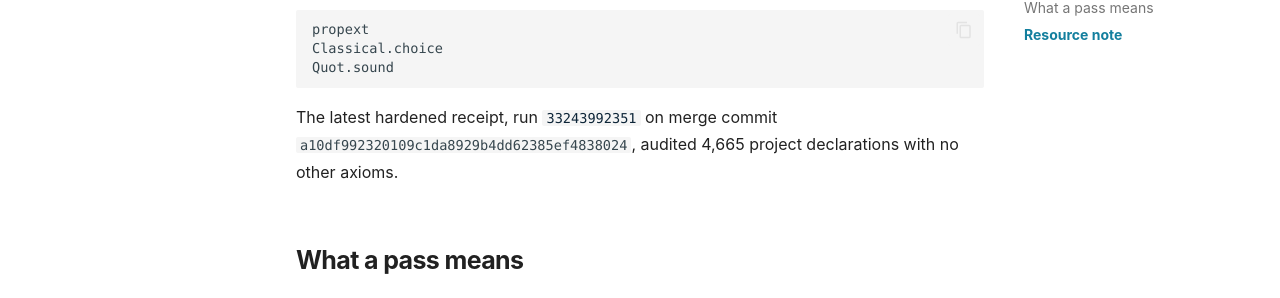
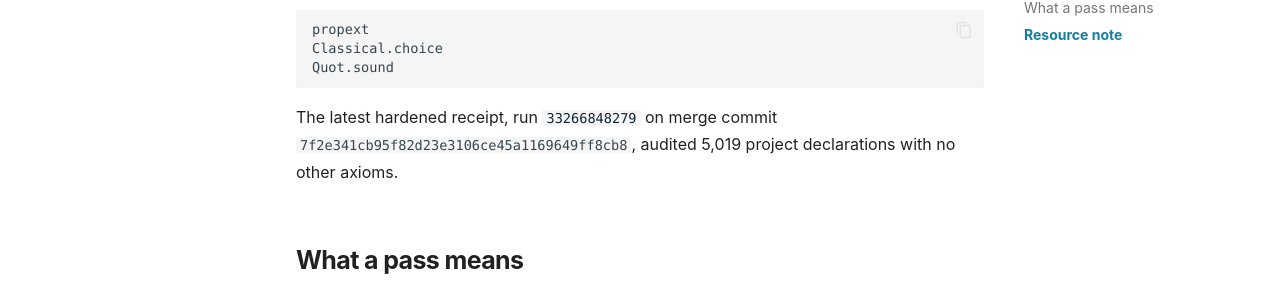
Before and after one commit to lowrank/gromov-filling-lower-bound, an MkDocs documentation site: the page built from docs/verification.md, in a window 1280 px wide and 900 px high, scrolled down 1246 px. Shown: the part 202-500 px from the top of the window. Built offline with MkDocs 1.6.1 and Material for MkDocs 9.7.7, drawn with Linux system fonts in a browser that asks for light colours; comment, search, counter and statistics services are not loaded.

Commit message:
docs: record Lemma 5.4 merge receipt

````diff
--- a/docs/verification.md
+++ b/docs/verification.md
@@ -57,9 +57,9 @@ Quot.sound
 ```
 
 The latest hardened receipt, run
-[`33243992351`](https://github.com/lowrank/conj-gromov-filling/actions/runs/33243992351)
-on merge commit `a10df992320109c1da8929b4dd62385ef4838024`, audited
-4,665 project declarations with no other axioms.
+[`33266848279`](https://github.com/lowrank/conj-gromov-filling/actions/runs/33266848279)
+on merge commit `7f2e341cb95f82d23e3106ce45a1169649ff8cb8`, audited
+5,019 project declarations with no other axioms.
 
 ## What a pass means
 
````
Also changed, not shown: FORMALIZATION.md (+3 -3 lines), README.md (+3 -3 lines), docs/index.md (+1 -1 lines).
